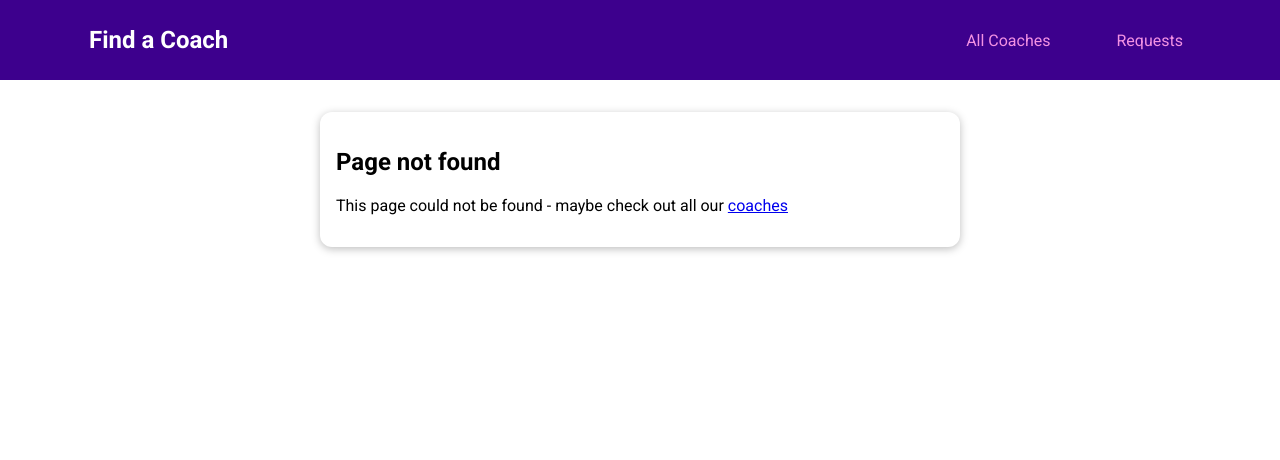
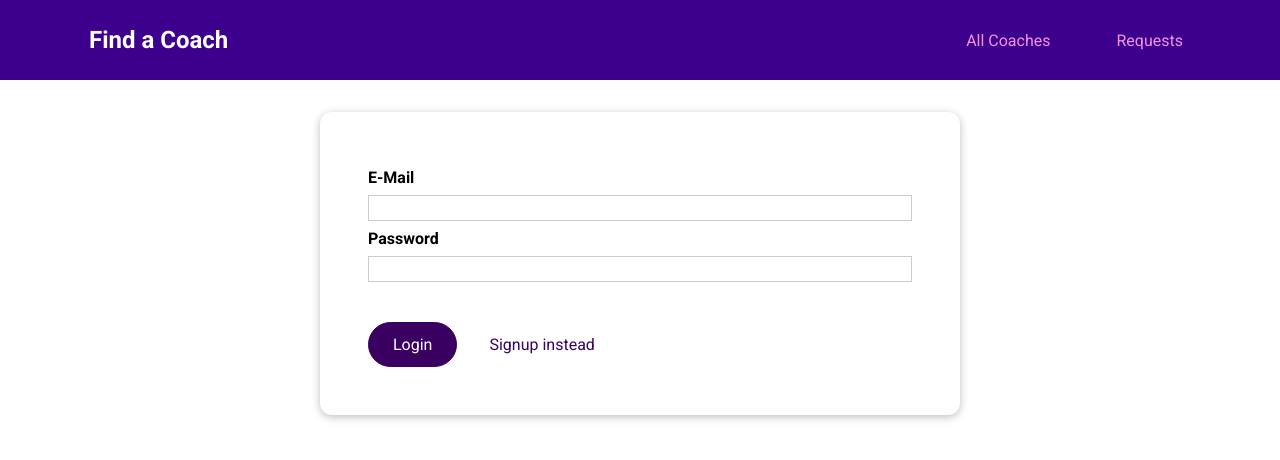
Before and after one commit to Roo-Git/vue-find-a-coach-project, a Vue app: page /auth in a window 1280 px wide. Before the commit this address had no page. Shown: the top 460 px of the page. Built offline with nearby package versions, Linux system fonts and the light colour scheme.

Commit message:
add auth page

```diff
--- /dev/null
+++ b/src/pages/auth/UserAuth.vue
@@ -0,0 +1,112 @@
+<template>
+  <div>
+    <base-card>
+      <form @submit.prevent="submitForm">
+        <div class="form-control">
+          <label for="email">E-Mail</label>
+          <input type="email" id="email" v-model.trim="email" />
+        </div>
+        <div class="form-control">
+          <label for="password">Password</label>
+          <input type="password" id="password" v-model.trim="password" />
+        </div>
+        <p v-if="!formIsValid">Please enter a valid email and password</p>
+        <base-button class="auth-button">{{ submitButtonCaption }}</base-button>
+        <base-button
+          class="auth-button"
+          type="button"
+          mode="flat"
+          @click="switchAuthMode"
+        >
+          {{ switchModeButtonCaption }}
+        </base-button>
+      </form>
+    </base-card>
+  </div>
+</template>
+
+<script>
+export default {
+  name: "User-Auth",
+  data() {
+    return {
+      email: "",
+      password: "",
+      formIsValid: true,
+      mode: "Login",
+    };
+  },
+  computed: {
+    submitButtonCaption() {
+      if (this.mode === "Login") {
+        return "Login";
+      } else {
+        return "Signup";
+      }
+    },
+    switchModeButtonCaption() {
+      if (this.mode === "Login") {
+        return "Signup instead";
+      } else {
+        return "Login instead";
+      }
+    },
+  },
+  methods: {
+    submitForm() {
+      this.formIsValid = true;
+      if (
+        this.email === "" ||
+        !this.email.includes("@") ||
+        this.password.length < 6
+      ) {
+        this.formIsValid = false;
+        return;
+      }
+      // send http request...
+    },
+    switchAuthMode() {
+      if (this.mode === "Login") {
+        this.mode = "Signup";
+      } else {
+        this.mode = "Login";
+      }
+    },
+  },
+};
+</script>
+
+<style scoped>
+form {
+  margin: 1rem;
+  padding: 1rem;
+}
+
+.form-control {
+  margin: 0.5rem 0;
+}
+
+.auth-button {
+  margin-top: 2rem;
+}
+
+label {
+  font-weight: bold;
+  margin-bottom: 0.5rem;
+  display: block;
+}
+
+input {
+  display: block;
+  width: 100%;
+  font: inherit;
+  border: 1px solid #ccc;
+  padding: 0.15rem;
+}
+
+input:focus {
+  border-color: #3d008d;
+  background-color: #faf6ff;
+  outline: none;
+}
+</style>
--- a/src/router.js
+++ b/src/router.js
@@ -6,6 +6,7 @@
 import ContactCoach from "./pages/requests/ContactCoach.vue";
 import RequestsRecived from "./pages/requests/RequestsRecived.vue";
 import NotFound from "./pages/NotFound.vue";
+import UserAuth from "./pages/auth/UserAuth.vue";
 
 const router = createRouter({
   history: createWebHistory(),
@@ -21,6 +22,7 @@
     },
     { path: "/register", component: CoachRegistration },
     { path: "/requests", component: RequestsRecived },
+    { path: "/auth", component: UserAuth },
     { path: "/:notFound(.*)", component: NotFound },
   ],
 });
```
